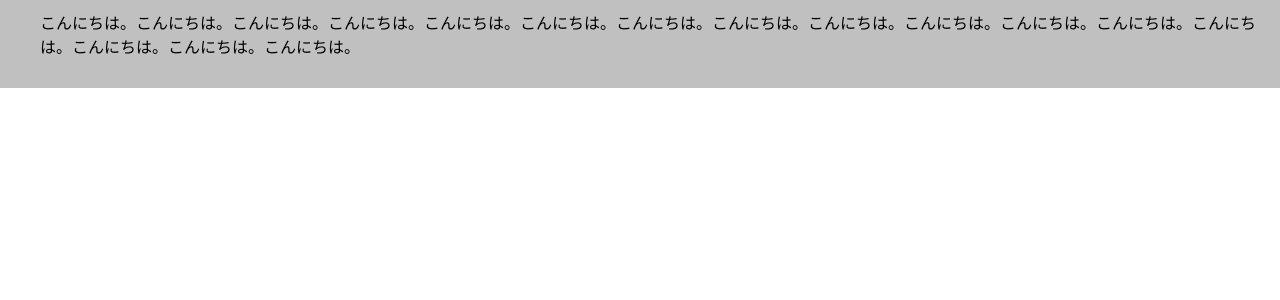
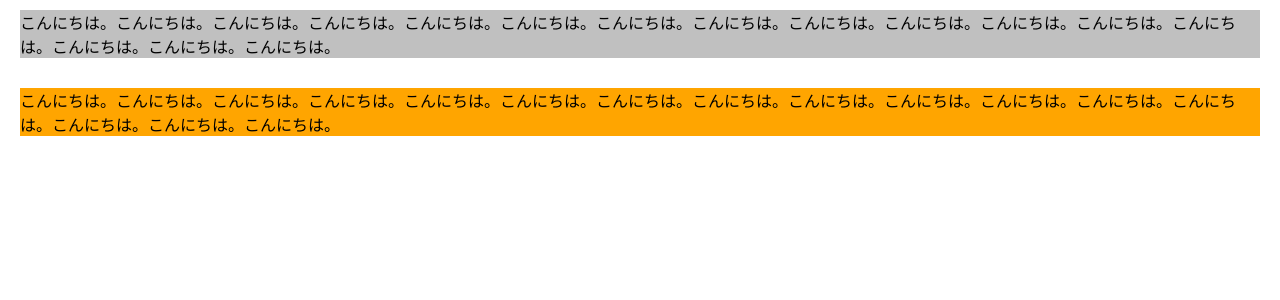
Before and after one commit to que-sera/study, a PHP site: page / in a window 1280 px wide. Shown: the top 300 px of the page. Run offline with PHP 8.4, Linux system fonts and the light colour scheme.

Commit message:
Use margin and collapsing No. 13 #18

```diff
--- a/html_css/index.css
+++ b/html_css/index.css
@@ -1,10 +1,13 @@
 /*
-padding-top: 10px;
-padding-right: 10px;
-padding-left: 10px;
-padding-bottom: 10px;
+margin:
+marginの相殺
 
-padding:
+margin-top: 10px;
+margin-right: 10px;
+margin-left: 10px;
+margin-bottom: 10px;
+
+margin:
     all
     top/bottom rihgt/left
     top right/left bottom
@@ -13,8 +16,11 @@ padding:
 
 body { margin: 0;}
 
-div {
+div#box1 {
     background: silver;
-    /*padding: 10px 50px;*/
-    padding: 10px 20px 30px 40px;
+    margin: 10px 20px 30px;
 }
+div#box2 {
+    background: orange;
+    margin: 20px;
+}
--- a/html_css/index.html
+++ b/html_css/index.html
@@ -7,6 +7,7 @@
               href="index.css">
     </head>
     <body>
-        <div>こんにちは。こんにちは。こんにちは。こんにちは。こんにちは。こんにちは。こんにちは。こんにちは。こんにちは。こんにちは。こんにちは。こんにちは。こんにちは。こんにちは。こんにちは。こんにちは。</div>
+        <div id="box1">こんにちは。こんにちは。こんにちは。こんにちは。こんにちは。こんにちは。こんにちは。こんにちは。こんにちは。こんにちは。こんにちは。こんにちは。こんにちは。こんにちは。こんにちは。こんにちは。</div>
+        <div id="box2">こんにちは。こんにちは。こんにちは。こんにちは。こんにちは。こんにちは。こんにちは。こんにちは。こんにちは。こんにちは。こんにちは。こんにちは。こんにちは。こんにちは。こんにちは。こんにちは。</div>
      </body>
 </html>
```
